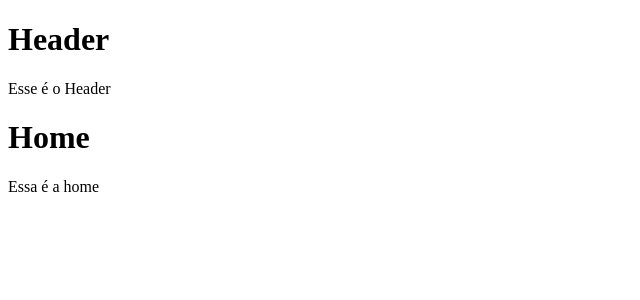
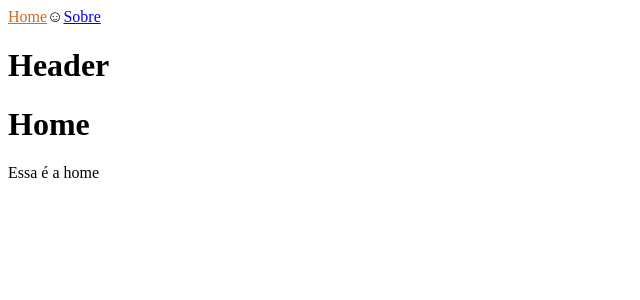
Before and after one commit to Daniel-san8/reactPassos2, a React (Vite) app in the folder atividade14/: page / in a window 1280 px wide. Shown: the top 300 px of the page, without its empty margins (0-640 px from the left). Built offline with nearby package versions, Linux system fonts and the light colour scheme.

Commit message:
link e navlink

```diff
--- a/atividade14/src/App.jsx
+++ b/atividade14/src/App.jsx
@@ -3,6 +3,7 @@ import { BrowserRouter, Routes, Route } from "react-router-dom";
 import Home from "./Home";
 import Sobre from "./Sobre";
 import Header from "./Header";
+import NotFound from "./NotFound";
 
 const App = () => {
   return (
@@ -11,6 +12,7 @@ const App = () => {
       <Routes>
         <Route path="/" element={<Home />} />
         <Route path="sobre" element={<Sobre />} />
+        <Route path="*" element={<NotFound />} />
       </Routes>
     </BrowserRouter>
   );
--- /dev/null
+++ b/atividade14/src/Header.css
@@ -0,0 +1,3 @@
+.active {
+  color: chocolate;
+}
--- a/atividade14/src/Header.jsx
+++ b/atividade14/src/Header.jsx
@@ -1,10 +1,16 @@
 import React from "react";
+import { Link, NavLink } from "react-router-dom";
+import "./Header.css";
 
 const Header = () => {
   return (
     <div>
+      {/* <Link to="/">Home</Link>☺<Link to="sobre">Sobre</Link> */}
+      <NavLink to="/" end>
+        Home
+      </NavLink>
+      ☺<NavLink to="sobre">Sobre</NavLink>
       <h1>Header</h1>
-      <p>Esse é o Header</p>
     </div>
   );
 };
--- /dev/null
+++ b/atividade14/src/NotFound.jsx
@@ -0,0 +1,12 @@
+import React from "react";
+
+const NotFound = () => {
+  return (
+    <div>
+      <h1>NotFound</h1>
+      <p>Essa é a NotFound</p>
+    </div>
+  );
+};
+
+export default NotFound;
```
